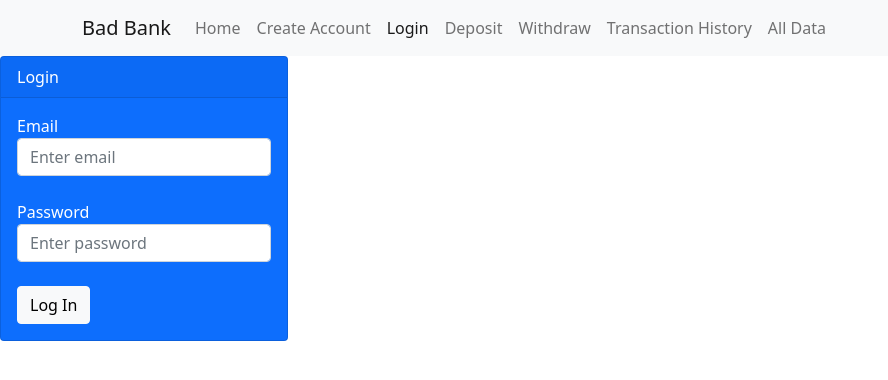
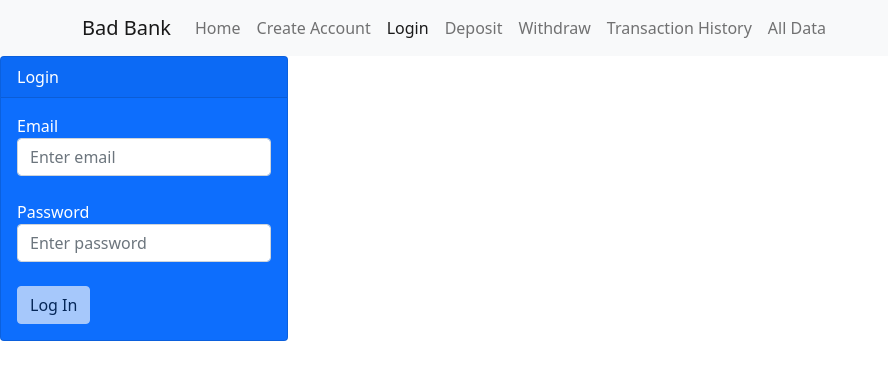
Before and after one commit to gjosephs84/cra-bad-bank, a React (Create React App) app: page /login in a window 1280 px wide. Shown: the top 380 px of the page, without its empty margins (0-888 px from the left). Built offline with nearby package versions, Linux system fonts and the light colour scheme.

Commit message:
Added validation

```diff
--- a/src/routes/createaccount.js
+++ b/src/routes/createaccount.js
@@ -2,15 +2,14 @@ import React from 'react';
 import Card from '../components/card';
 import { UserContext } from '../components/user-context';
 
-
 function CreateAccount() {
-    const [show, setShow]            = React.useState(true);
-    const [status, setStatus]        = React.useState('');
-    const [name, setName]            = React.useState('');
-    const [email, setEmail]          = React.useState('');
-    const [password, setPassword]    = React.useState('');
+    const [show, setShow]                   = React.useState(true);
+    const [status, setStatus]               = React.useState('');
+    const [errorMessage, setErrorMessage]   = React.useState(null);
+    const [name, setName]                   = React.useState('');
+    const [email, setEmail]                 = React.useState('');
+    const [password, setPassword]           = React.useState('');
     const ctx = React.useContext(UserContext);
-    console.log(ctx);
 
     function validate(field, label){
          if (!field) {
--- a/src/routes/login.js
+++ b/src/routes/login.js
@@ -3,11 +3,12 @@ import { UserContext } from '../components/user-context';
 import Card from '../components/card';
 
 function Login() {
-    const ctx = React.useContext(UserContext);
+    const ctx                               = React.useContext(UserContext);
     const [status, setStatus]               = React.useState('');
     const [email, setEmail]                 = React.useState('');
     const [password, setPassword]           = React.useState('');
-    const [errorMessage, setErrorMessage]   = React.useState(null)
+    const [errorMessage, setErrorMessage]   = React.useState(null);
+    const [enable, setEnable]               = React.useState(false);
     const [show, setShow]                   = React.useState(() => {
         if (ctx.currentUser) {
             return false;
@@ -28,9 +29,8 @@ function Login() {
 
     function handleSubmit() {
         setErrorMessage(null);
-        console.log(email,password);
-        if (!validate(email,     'email'))       return;
-        if (!validate(password,  'password'))    return;
+        if (!validate(email, "please enter the email associated with your account"))      return;
+        if (!validate(password,  'please enter your account password'))    return;
         let foundUser;
         for (let i=0; i<ctx.users.length; i++) {
             if (ctx.users[i].email == email) {
@@ -40,6 +40,7 @@ function Login() {
                     ctx.userIndex = i;
                     console.log("Found the user!!!!");
                     console.log(JSON.stringify(foundUser));
+                    setEnable(false);
                     setShow(false);
                     return;
                 } else {
@@ -71,10 +72,20 @@ function Login() {
             body={show ? (
                 <>
                     Email<br/>
-                    <input type="input" className="form-control" id="email" placeholder="Enter email" value={email} onChange={e => setEmail(e.currentTarget.value)}/><br/>
+                    <input type="input" className="form-control" id="email" placeholder="Enter email" value={email} onChange={e => {
+                        setEmail(e.currentTarget.value)
+                        if (validate(email, 'please enter the email associated with your account') && validate(password, 'please enter your password')) {
+                            setEnable(true);
+                        }
+                        }}/><br/>
                     Password<br/>
-                    <input type="input" className="form-control" id="password" placeholder="Enter password" value={password} onChange={e => setPassword(e.currentTarget.value)}/><br/>
-                    <button type="submit" className="btn btn-light" onClick={handleSubmit}>Log In</button>
+                    <input type="password" className="form-control" id="password" placeholder="Enter password" value={password} onChange={e => {
+                        setPassword(e.currentTarget.value)
+                        if (validate(email, 'please enter the email associated with your account') && validate(password, 'please enter your password')) {
+                            setEnable(true);
+                        }
+                        }}/><br/>
+                    <button type="submit" disabled={!enable}className="btn btn-light" onClick={handleSubmit}>Log In</button>
                     {errorMessage && <h5>{errorMessage}</h5>}
                 </>
             ):(
```
